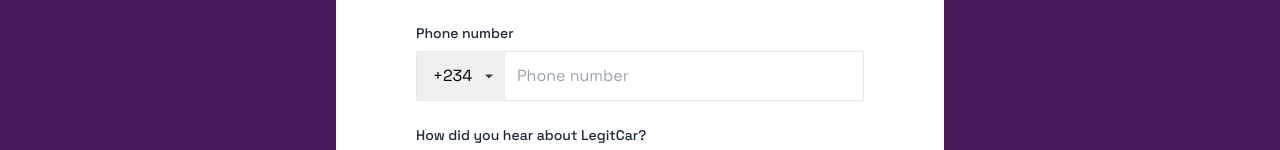
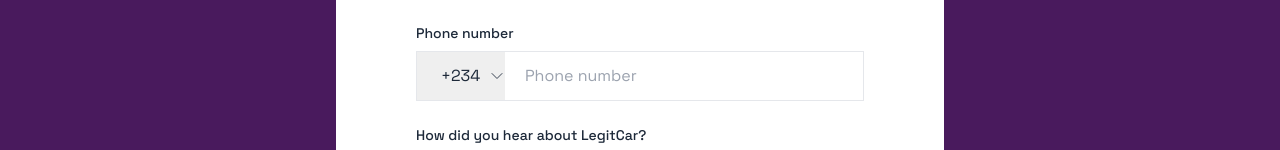
Before and after one commit to ntamiegbe/legit-car, a React (Create React App) app: page /contact in a window 1280 px wide. Shown: the part 532-682 px from the top of the page. Built offline with nearby package versions, Linux system fonts and the light colour scheme.

Commit message:
Commit: changes

```diff
--- a/src/Pages/Contact.jsx
+++ b/src/Pages/Contact.jsx
@@ -70,7 +70,7 @@ const Contact = () => {
               <div className="flex border">
                 <div className="relative inline-block">
                   <select
-                    className="block appearance-none w-full px-4 py-3 pr-8"
+                    className="block appearance-none w-full px-6 py-3 text-[#1D2939]"
                   >
                     <option value="+234">+234</option>
                     <option value="+1">+1</option>
@@ -79,20 +79,14 @@ const Contact = () => {
                     <option value="+81">+81</option>
                     <option value="+86">+86</option>
                   </select>
-                  <div className="pointer-events-none absolute inset-y-0 right-0 flex items-center px-2 text-gray-700">
-                    <svg
-                      className="fill-current h-4 w-4"
-                      xmlns="http://www.w3.org/2000/svg"
-                      viewBox="0 0 20 20"
-                    >
-                      <path
-                        d="M5 8l5 5 5-5H5z"
-                      />
+                  <div className="pointer-events-none absolute inset-y-0 right-0 flex items-center text-gray-700">
+                    <svg xmlns="http://www.w3.org/2000/svg" fill="none" viewBox="0 0 24 24" strokeWidth={1.5} stroke="currentColor" className="w-4 h-4">
+                      <path strokeLinecap="round" strokeLinejoin="round" d="M19.5 8.25l-7.5 7.5-7.5-7.5" />
                     </svg>
                   </div>
                 </div>
                 <input
-                  className="flex-1 appearance-none w-full py-3 px-3 text-gray-700 leading-tight focus:outline-none focus:shadow-outline"
+                  className="flex-1 appearance-none w-full ml-2 py-3 px-3 text-gray-700 leading-tight focus:outline-none focus:shadow-outline"
                   id="phone"
                   type="tel"
                   placeholder="Phone number"
@@ -114,7 +108,7 @@ const Contact = () => {
             </div>
 
             <div className="mb-4">
-              <label className="flex items-start   text-[#1D2939] text-sm font-medium">
+              <label className="flex items-start text-[#1D2939] text-sm font-medium">
                 <input
                   className="mr-2"
                   type="checkbox"
```
